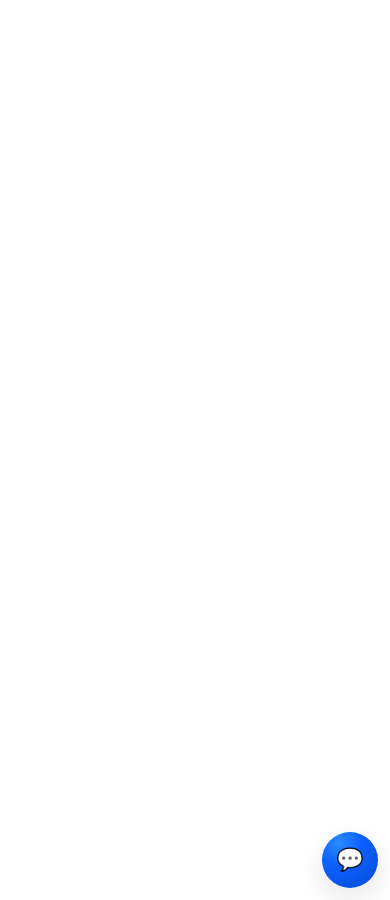
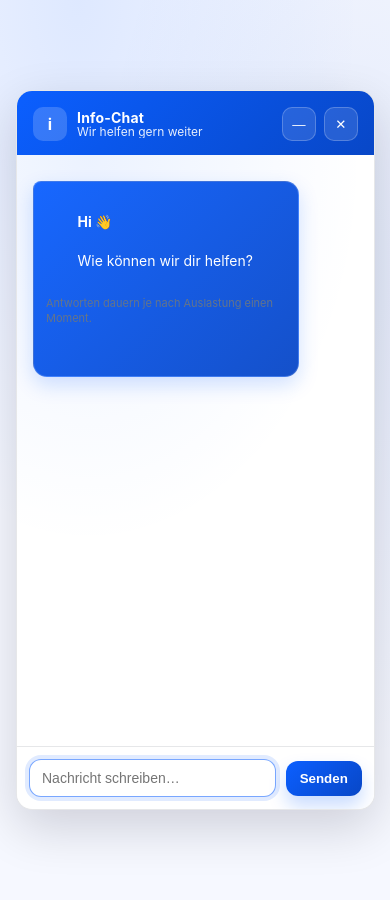
Before and after one commit to Tim-Meyer-TMGS/SaTourN, a Jekyll site: the page Chatbot-Test/index.html, which Jekyll copies as it is, in a window 390 px wide. Built offline with Jekyll 4.4.1, drawn with Linux system fonts in a browser that asks for light colours; some web fonts are replaced.

Commit message:
Update index.html

```diff
--- a/Chatbot-Test/index.html
+++ b/Chatbot-Test/index.html
@@ -9,15 +9,13 @@
 
   <style>
     :root{
-      /* „übliches blaues Design“ – easy anpassbar */
-      --primary: #0b5fff;          /* Sachsen/Tourismus-like „klar blau“ */
-      --primary-2: #0847c7;        /* dunkler für Hover/Gradient */
+      --primary: #0b5fff;
+      --primary-2: #0847c7;
       --surface: #ffffff;
       --text: #0f172a;
       --muted: #64748b;
       --border: rgba(15, 23, 42, .10);
       --shadow: 0 18px 50px rgba(2, 6, 23, .16);
-      --shadow-soft: 0 10px 30px rgba(2, 6, 23, .10);
       --radius: 16px;
     }
 
@@ -27,61 +25,28 @@
       font-family: 'Geist Sans', -apple-system, BlinkMacSystemFont, system-ui, sans-serif;
       margin: 0;
       height: 100vh;
-      background: transparent;
+      background:
+        radial-gradient(120% 100% at 20% 0%, rgba(11,95,255,.10) 0%, rgba(11,95,255,0) 60%),
+        radial-gradient(120% 100% at 90% 30%, rgba(8,71,199,.08) 0%, rgba(8,71,199,0) 55%),
+        #f6f8ff;
       overflow: hidden;
+      display: grid;
+      place-items: center; /* -> Chat mittig */
+      padding: 16px;
     }
 
-    /* === Bubble Button === */
-    #chat-widget-button{
-      position: fixed;
-      right: 20px;
-      bottom: 20px;
-      width: 56px;
-      height: 56px;
-      border: 0;
-      border-radius: 50%;
-      cursor: pointer;
-      display: flex;
-      align-items: center;
-      justify-content: center;
-      z-index: 1001;
-
-      color: #fff;
-      background: radial-gradient(120% 120% at 30% 20%, #2a8bff 0%, var(--primary) 35%, var(--primary-2) 100%);
-      box-shadow: var(--shadow-soft);
-      transition: transform .15s ease, box-shadow .15s ease, filter .15s ease;
-      font-size: 22px;
-    }
-    #chat-widget-button:hover{ transform: translateY(-2px); filter: brightness(1.03); box-shadow: var(--shadow); }
-    #chat-widget-button:active{ transform: translateY(0); }
-
-    /* === Container === */
+    /* === Container (mittig, immer sichtbar) === */
     #chat-widget-container{
-      position: fixed;
-      right: 20px;
-      bottom: 20px;
-      width: 360px;
-      height: 560px;
-      display: none;
+      width: min(900px, 92vw);
+      height: min(720px, 86vh);
+      display: flex;                 /* -> immer sichtbar */
       flex-direction: column;
       overflow: hidden;
-      z-index: 1000;
 
       background: var(--surface);
       border-radius: var(--radius);
       box-shadow: var(--shadow);
       border: 1px solid var(--border);
-
-      /* „Lift“-Animation */
-      transform: translateY(10px);
-      opacity: 0;
-      pointer-events: none;
-      transition: opacity .18s ease, transform .18s ease;
-    }
-    #chat-widget-container.open{
-      opacity: 1;
-      transform: translateY(0);
-      pointer-events: auto;
     }
 
     /* Header */
@@ -248,25 +213,19 @@
     #chat-widget-send:hover{ transform: translateY(-1px); filter: brightness(1.02); }
     #chat-widget-send:active{ transform: translateY(0); }
 
-    /* Small screens */
-    @media (max-width: 420px){
-      #chat-widget-container{
-        right: 12px;
-        left: 12px;
-        width: auto;
-        height: 78vh;
-        bottom: 12px;
-      }
-      #chat-widget-button{ right: 12px; bottom: 12px; }
+    /* „Schließen“ versteckt den Chat nicht mehr komplett, sondern klappt ihn nur ein */
+    #chat-widget-container.collapsed{
+      height: 72px;           /* nur Header sichtbar */
+    }
+    #chat-widget-container.collapsed #chat-widget-body,
+    #chat-widget-container.collapsed #chat-widget-footer{
+      display: none;
     }
   </style>
 </head>
 
 <body>
-  <!-- Chat Widget Button -->
-  <button id="chat-widget-button" aria-label="Chat öffnen">💬</button>
-
-  <!-- Chat Widget -->
+  <!-- Chat Widget (immer sichtbar, mittig) -->
   <div id="chat-widget-container" role="dialog" aria-label="Chat Widget">
     <div id="chat-widget-header">
       <div class="chat-title-wrap">
@@ -278,8 +237,10 @@
       </div>
 
       <div class="chat-header-actions">
+        <!-- Minimieren klappt nur ein/aus -->
         <button class="icon-btn" id="chat-widget-minimize" aria-label="Minimieren">—</button>
-        <button class="icon-btn" id="chat-widget-close" aria-label="Schließen">✕</button>
+        <!-- Close wird zum „Einklappen“ (da kein Bubble-Modus mehr) -->
+        <button class="icon-btn" id="chat-widget-close" aria-label="Einklappen">✕</button>
       </div>
     </div>
 
@@ -307,17 +268,9 @@
       webhook: {
         url: "https://n8n.oi.destination.one/webhook/5f0e0dce-1ce4-4fb6-b481-ad4cea3bf2e6/chat",
         route: "general",
-      },
-      style: {
-        primaryColor: "#0b5fff",
-        secondaryColor: "#0847c7",
-        position: "right",
-        backgroundColor: "#ffffff",
-        fontColor: "#0f172a",
-      },
+      }
     };
 
-    // Unique chat id per session
     function getChatId() {
       let chatId = sessionStorage.getItem("chatId");
       if (!chatId) {
@@ -416,18 +344,28 @@
     }
 
     // Events
-    button.addEventListener("click", openChatWidget);
-    closeBtn.addEventListener("click", closeChatWidget);
-    minimizeBtn.addEventListener("click", minimizeChatWidget);
     sendBtn.addEventListener("click", sendMessage);
-
     input.addEventListener("keydown", (e) => {
       if (e.key === "Enter") sendMessage();
     });
 
-    // Optional: ESC closes
-    document.addEventListener("keydown", (e) => {
-      if (e.key === "Escape" && container.classList.contains("open")) closeChatWidget();
+    // Minimieren/Einklappen (kein Bubble-Modus mehr)
+    function toggleCollapsed() {
+      container.classList.toggle("collapsed");
+      if (!container.classList.contains("collapsed")) {
+        // wieder aufgeklappt
+        input.focus();
+        scrollToBottom();
+      }
+    }
+
+    minimizeBtn.addEventListener("click", toggleCollapsed);
+    closeBtn.addEventListener("click", toggleCollapsed);
+
+    // Beim Laden fokussieren & nach unten scrollen
+    window.addEventListener("load", () => {
+      input.focus();
+      scrollToBottom();
     });
   </script>
 </body>
```
Also changed, not shown: other parts of Chatbot-Test/index.html (+3 -28 lines).
